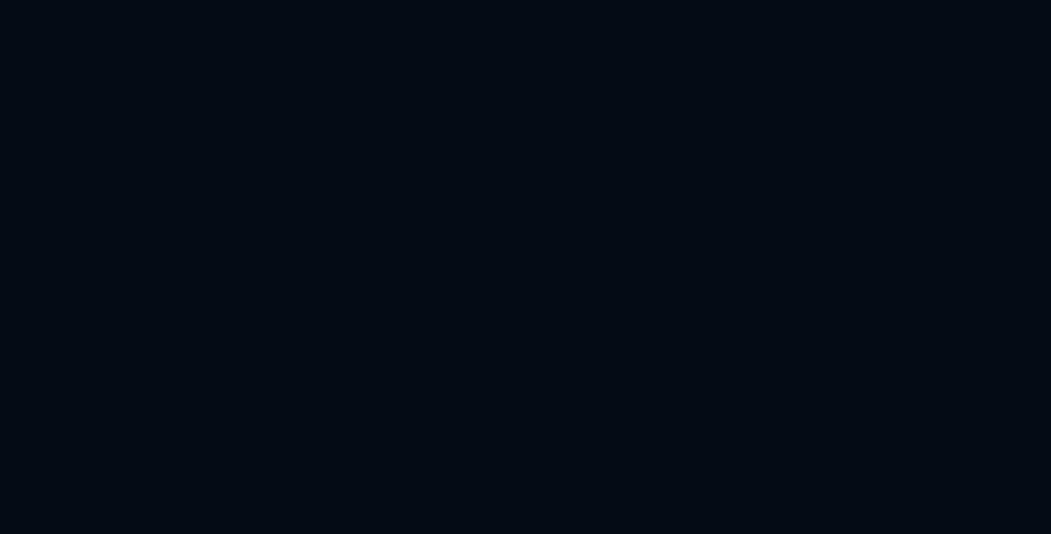
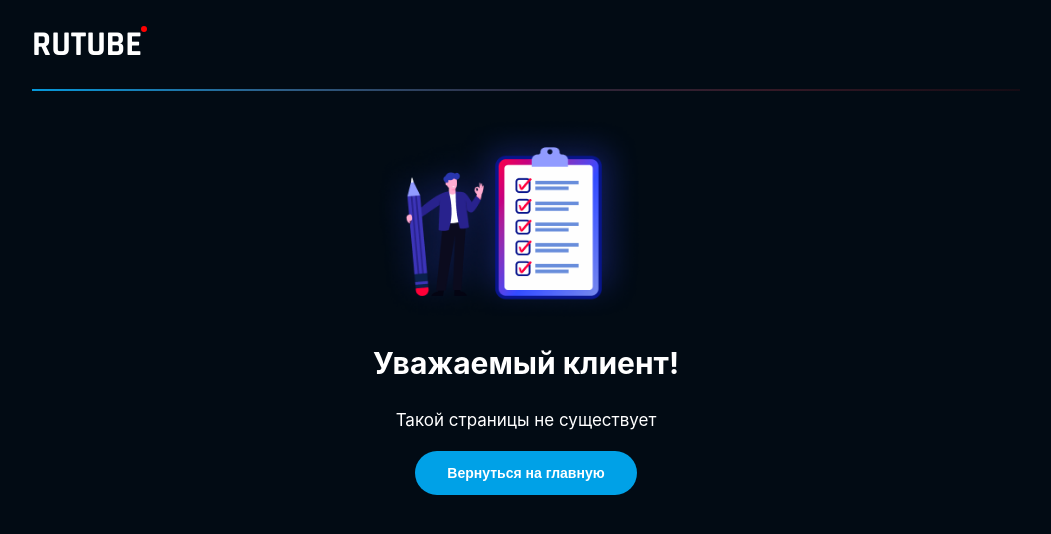
Before and after one commit to StrongerProgrammer7/rutube, a React (Vite) app: page /error in a window 1280 px wide. Before the commit this address had no page. Shown: the top 534 px of the page, without its empty margins (114-1165 px from the left). Built offline with nearby package versions, Linux system fonts and the light colour scheme.

Commit message:
Added page Error

```diff
--- a/src/hooks/useAuthGuards.ts
+++ b/src/hooks/useAuthGuards.ts
@@ -31,6 +31,7 @@
 		if (isCompleted && isFormPage(location.pathname))
 			return navigate(RoutesPath.ALREADY_FINISH);
 
+		return navigate(RoutesPath.ERROR);
 	},[isCompleted,location.pathname]);
 };
 
--- /dev/null
+++ b/src/pages/Error/Error.tsx
@@ -0,0 +1,33 @@
+import { useNavigate } from "react-router-dom";
+
+import img from "../../assets/already_finish.png";
+import BlueButton from "../../components/UI/buttons/BlueButton/BlueButton";
+import MainContent from "../../layouts/MainContent/MainContent";
+import MainTitle from "../../layouts/MainTitle/MainTitle";
+import RoutesPath from "../../utils/enum/RoutesPath";
+
+const Error = () =>
+{
+	const navigate = useNavigate();
+
+	const returnBack = () =>
+	{
+		navigate(RoutesPath.MAIN);
+	};
+	return (
+		<MainContent>
+			<MainTitle
+				title="Уважаемый клиент!"
+				text="Такой страницы не существует"
+				url_img={img}
+			/>
+			<BlueButton
+				textBtn="Вернуться на главную"
+				typeBtn="button"
+				onClick={returnBack}
+			/>
+		</MainContent>
+	);
+};
+
+export default Error;
--- a/src/router/Router.tsx
+++ b/src/router/Router.tsx
@@ -18,12 +18,14 @@
 const ThankYou = lazy(() => import("../pages/ThankYou/ThankYou"));
 // eslint-disable-next-line
 const Completed = lazy(() => import("../pages/Complete/Completed"));
+// eslint-disable-next-line
+const Error = lazy(() => import("../pages/Error/Error"));
 
 export const routes: IRouterItem[] =
 	[
 		{ key: "0x1",path: RoutesPath.MAIN,index: true,component: <Main /> },
 		{ key: "0x2",path: RoutesPath.EXTRA_QUESTION,component: <Extra /> },
 		{ key: "0x3",path: RoutesPath.FINISH,component: <ThankYou /> },
-		{ key: "0x4",path: RoutesPath.ALREADY_FINISH,component: <Completed /> }
-		// { key: "0x7",path: "*",component: <Error /> }
+		{ key: "0x4",path: RoutesPath.ALREADY_FINISH,component: <Completed /> },
+		{ key: "0x8",path: "*",component: <Error /> }
 	];
--- a/src/utils/enum/RoutesPath.ts
+++ b/src/utils/enum/RoutesPath.ts
@@ -3,7 +3,8 @@
 	MAIN = "/",
 	EXTRA_QUESTION = "/extra_question",
 	FINISH = "/finish",
-	ALREADY_FINISH = "/already_finish"
+	ALREADY_FINISH = "/already_finish",
+	ERROR = "/error"
 }
 
 export default RoutesPath;
```
